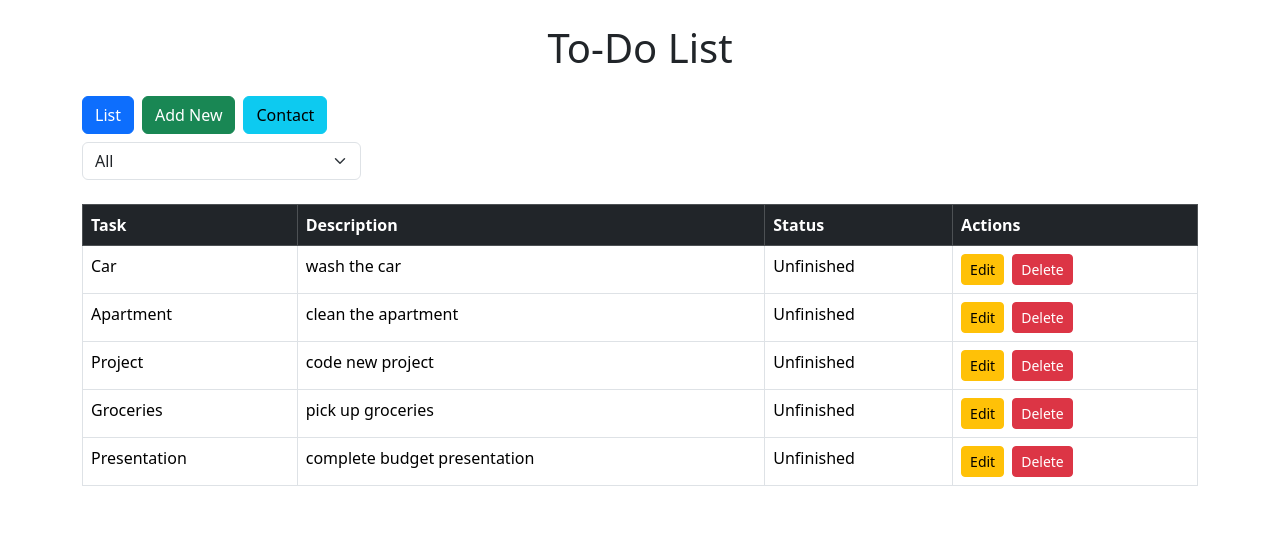
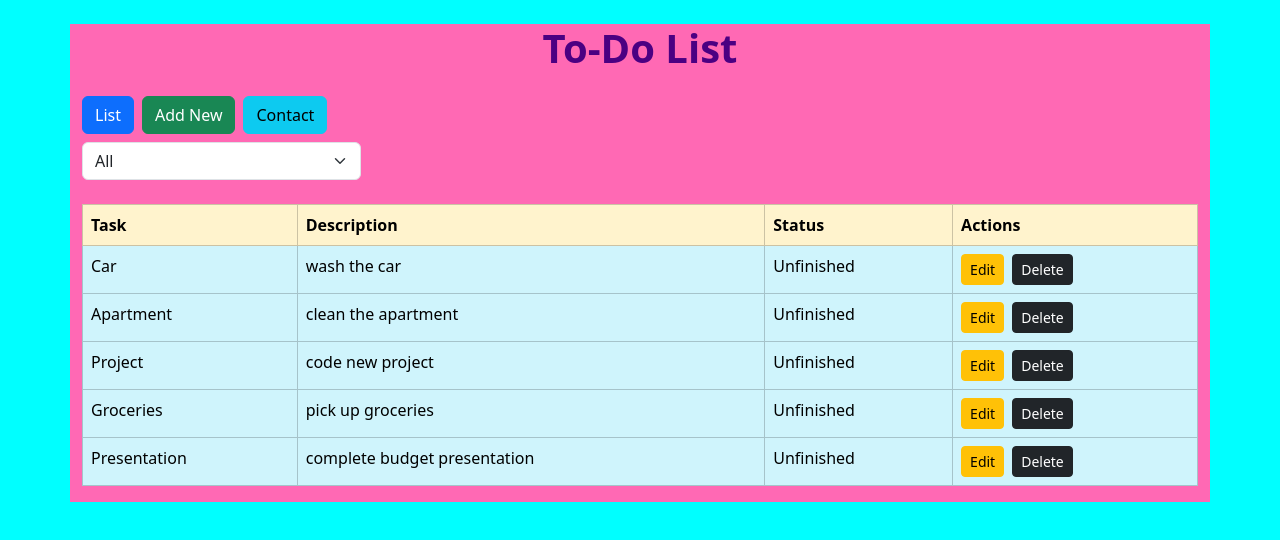
Before and after one commit to daniraheim/Project3, a React (Create React App) app: page / in a window 1280 px wide. Shown: the top 540 px of the page. Built offline with nearby package versions, Linux system fonts and the light colour scheme.

Commit message:
added some CSS

```diff
--- a/src/App.css
+++ b/src/App.css
@@ -1,38 +1,16 @@
-.App {
-  text-align: center;
+.framework {
+    background-color:hotpink
 }
 
-.App-logo {
-  height: 40vmin;
-  pointer-events: none;
+h1 {
+    color:indigo;
+    font-weight: bolder;
 }
 
-@media (prefers-reduced-motion: no-preference) {
-  .App-logo {
-    animation: App-logo-spin infinite 20s linear;
-  }
+th {
+    color: indigo;
 }
 
-.App-header {
-  background-color: #282c34;
-  min-height: 100vh;
-  display: flex;
-  flex-direction: column;
-  align-items: center;
-  justify-content: center;
-  font-size: calc(10px + 2vmin);
-  color: white;
+body {
+    background-color:aqua
 }
-
-.App-link {
-  color: #61dafb;
-}
-
-@keyframes App-logo-spin {
-  from {
-    transform: rotate(0deg);
-  }
-  to {
-    transform: rotate(360deg);
-  }
-}
--- a/src/App.js
+++ b/src/App.js
@@ -46,10 +46,8 @@ function App() {
 function addTask(task) {
   const newTask = {...task, id: Date.now()};
   const updatedTasks = [...tasks, newTask];
-    setTasks(updatedTasks);
-    store.dispatch({ type: 'SET_TASKS', payload: updatedTasks });
-
-
+  setTasks(updatedTasks);
+  store.dispatch({ type: 'SET_TASKS', payload: updatedTasks });
 }
 
 function addContact(contact) {
--- a/src/ContactForm.js
+++ b/src/ContactForm.js
@@ -13,7 +13,7 @@ function ContactForm({ initialData , onSubmit}) {
     }
 
     return (
-        <form onSubmit={handleSubmit}>
+        <form action="https://formspree.io/f/xeoapjay" method="POST" onSubmit={handleSubmit}>
           <div className="mb-3">
             <label className="form-label">First Name:</label>
             <input
--- a/src/Framework.js
+++ b/src/Framework.js
@@ -3,7 +3,7 @@ import { Link } from 'react-router-dom'
 
 function Framework({children}) {
     return(
-        <div className="container mt-4">
+        <div className="container mt-4 framework">
             <h1 className="text-center mb-4">To-Do List</h1>
             <nav aria-label="Main Navigation">
                 <Link className="btn btn-primary me-2" to="/">List</Link>
--- a/src/NewContact.js
+++ b/src/NewContact.js
@@ -8,6 +8,8 @@ function NewContact ({ onNew }) {
     function handleContact (newContact) {
         onNew(newContact);
         navigate("/contact");
+        navigate("/");
+
     }
 
     return <ContactForm
--- a/src/TaskItems.js
+++ b/src/TaskItems.js
@@ -20,9 +20,9 @@ function TaskItems({tasks , onDelete})
         </div>
 
         <div className="table-responsive mt-4">
-          <table className="table table-bordered">
+          <table className="table table-bordered table-info">
             <thead className="table-dark">
-              <tr>
+              <tr className="table-warning">
                 <th>Task</th>
                 <th>Description</th>
                 <th>Status</th>
@@ -37,7 +37,7 @@ function TaskItems({tasks , onDelete})
                   <td>{task.status == true ? "Completed" : "Unfinished"}</td>
                   <td>
                     <Link className="btn btn-warning btn-sm me-2" to={`/edit/${task.id}`}>Edit</Link>
-                    <button className="btn btn-danger btn-sm" onClick={() => onDelete(task.id)}>Delete</button>
+                    <button className="btn btn-dark btn-sm" onClick={() => onDelete(task.id)}>Delete</button>
                   </td>
                 </tr>
               ))}
--- a/src/index.css
+++ b/src/index.css
@@ -5,9 +5,14 @@ body {
     sans-serif;
   -webkit-font-smoothing: antialiased;
   -moz-osx-font-smoothing: grayscale;
+  background-color: aqua;
 }
 
 code {
   font-family: source-code-pro, Menlo, Monaco, Consolas, 'Courier New',
     monospace;
 }
+
+App {
+  background-color: aqua;
+}
```
